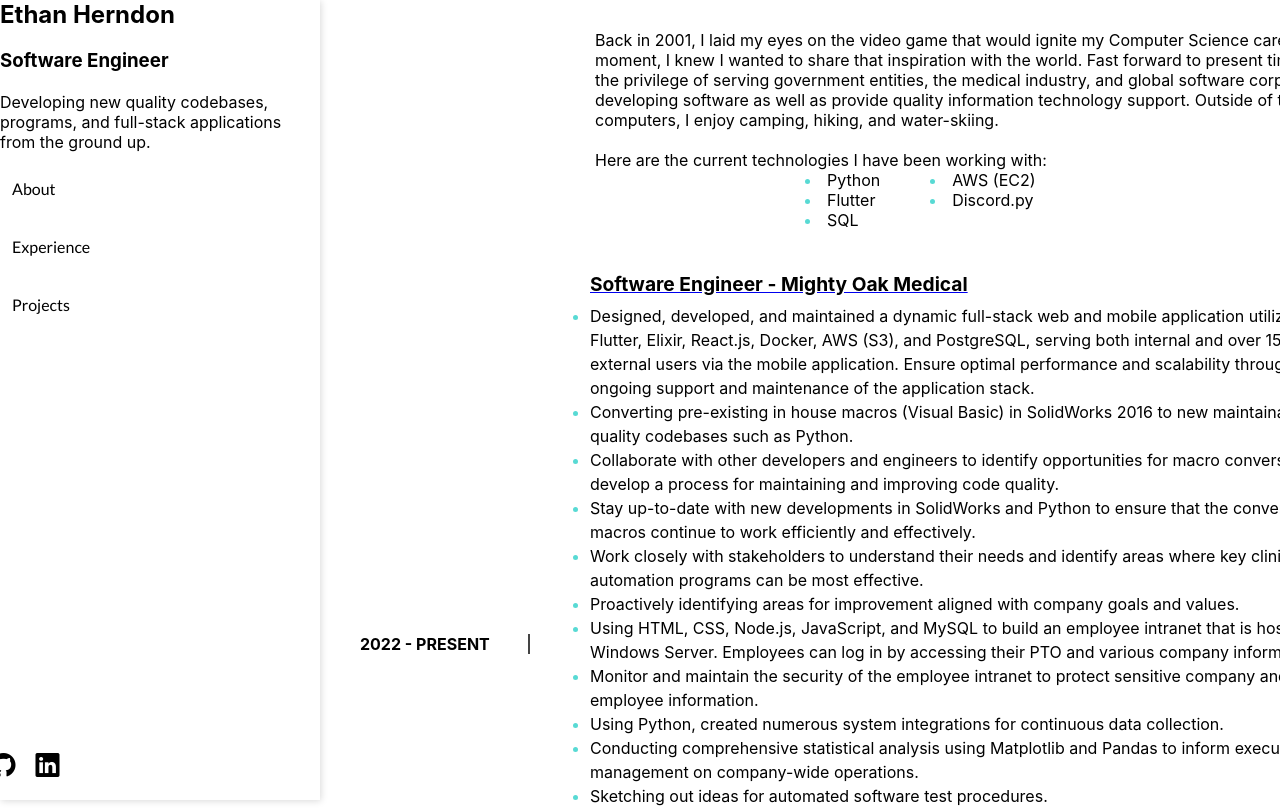
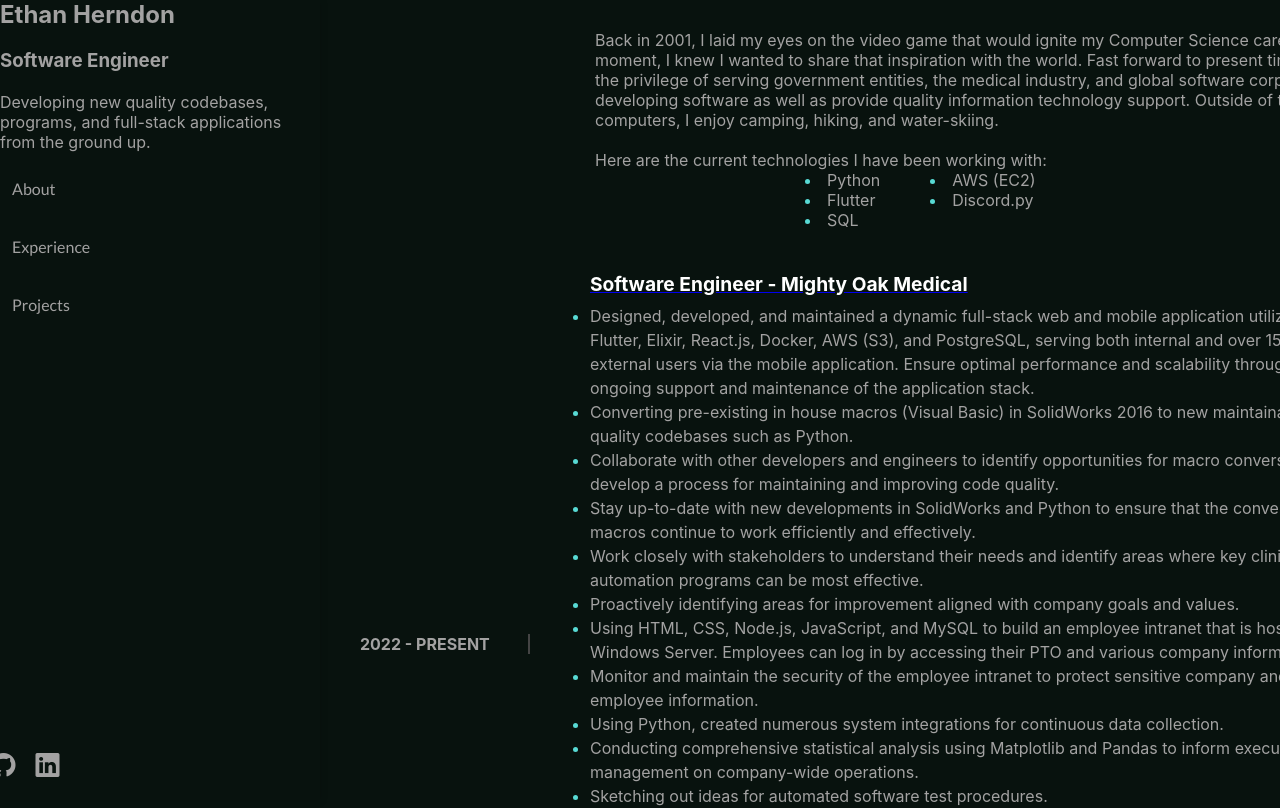
Before and after one commit to HerndonE/Portfolio-Website, a React (Create React App) app in the folder my-react-app/: page / in a window 1280 px wide. Shown: the top 808 px of the page. Built offline with nearby package versions, Linux system fonts and the light colour scheme.

Commit message:
experimenting with color schemes

```diff
--- a/my-react-app/src/App.css
+++ b/my-react-app/src/App.css
@@ -39,6 +39,7 @@
 
 .app-container {
   display: flex;
+  background-color:  #08120e;
 }
 
 /******************************/
@@ -47,6 +48,8 @@
   margin-left: 250px;
   display: flex;
   flex-direction: column;
+  background-color:  #08120e;
+  color: rgb(163, 162, 162);
 }
 
 .section {
@@ -115,7 +118,7 @@ li::marker {
 }
 
 .job-title {
-  color: #000000;
+  color: white;
   font-weight: bold;
   font-size: 1.2em;
 }
--- a/my-react-app/src/components/_CustomNav.scss
+++ b/my-react-app/src/components/_CustomNav.scss
@@ -11,7 +11,8 @@ $borderLeftColor: #58b5fc;
   width: 250px;
   height: 100vh;
   overflow-y: auto; // Allow vertical scrolling within navbar
-  background-color: $backgroundColor;
+  background-color:  #08120e;
+  color: rgb(163, 162, 162);
   box-shadow: 1px 1px 7px rgba(0, 0, 0, 0.15);
   transition: all 0.5s ease;
 
@@ -31,7 +32,7 @@ $borderLeftColor: #58b5fc;
   .nav-footer-icons i {
     font-size: 24px; /* Adjust the size of the icons as needed */
     margin: 0 10px; /* Adjust the spacing between icons as needed */
-    color: black; /* Set initial color of icons */
+    color: rgb(163, 162, 162); /* Set initial color of icons */
     transition: color 0.3s; /* Add transition effect for color change */
   }
 
@@ -60,7 +61,7 @@ $borderLeftColor: #58b5fc;
       font-size: 16px;
       letter-spacing: 0px;
       line-height: 38px;
-      color: $textcolor;
+      color: rgb(163, 162, 162);
       font-family: "Lato";
       font-weight: 400;
 
```
